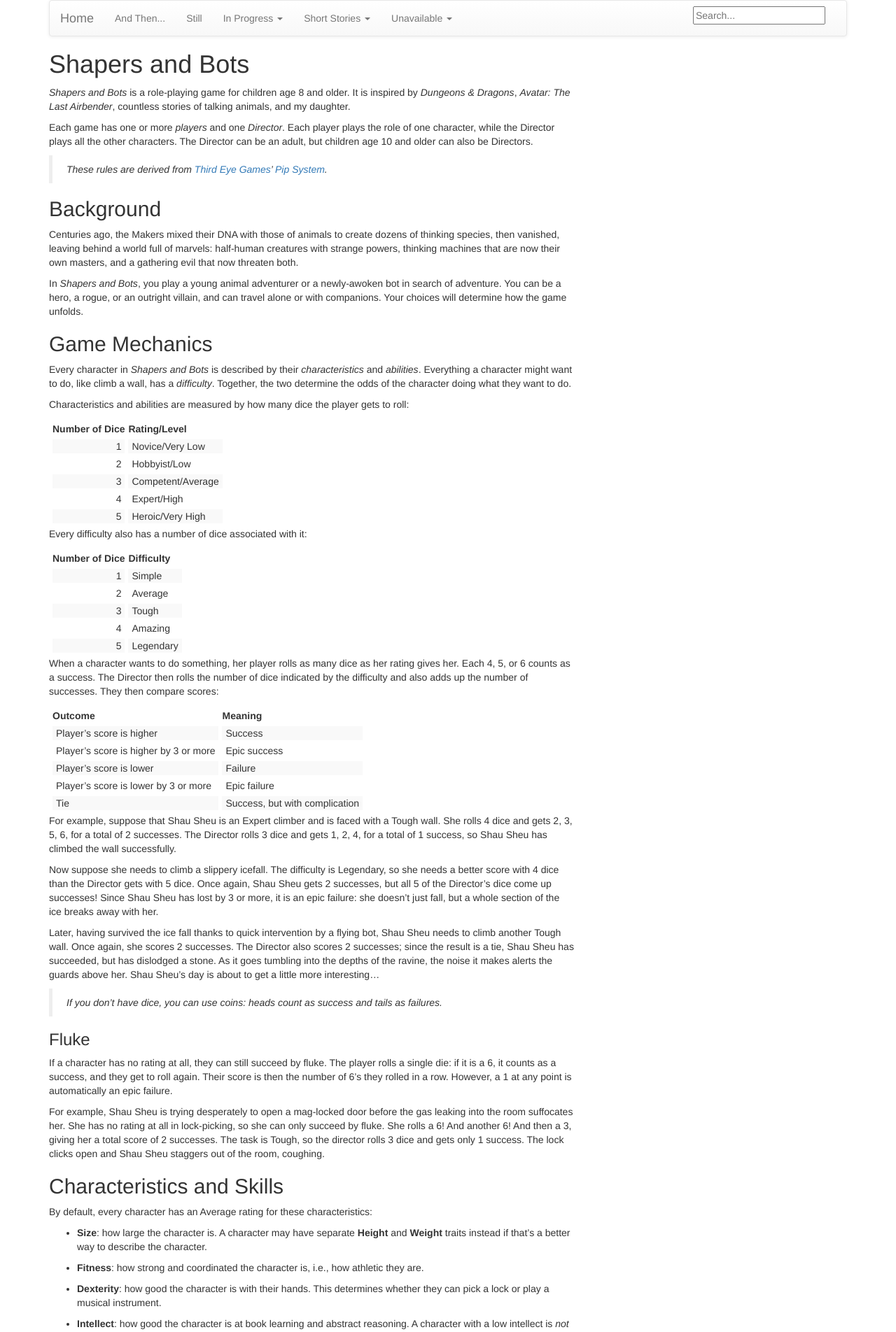
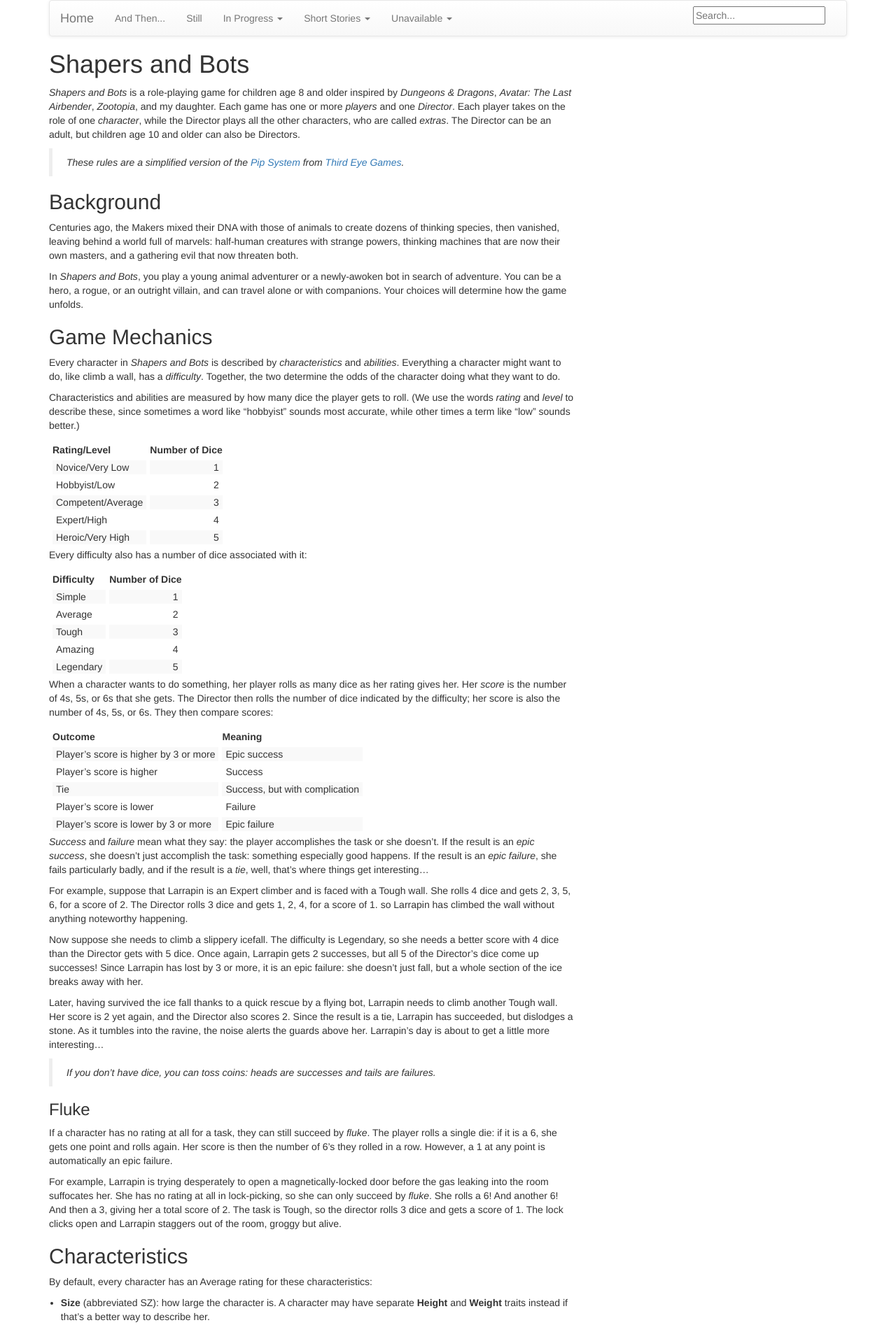
Before and after one commit to gvwilson/sensibleadventures, a Jekyll site: the page built from shapers/shapers.md, in a window 1280 px wide. Shown: the top 1904 px of the page at 70% size. Built offline with Jekyll 4.4.1, drawn with Linux system fonts in a browser that asks for light colours; nearby versions of some CDN libraries; library files that are not in the unit come from our copies; some of the changed text lies outside the part shown.

Commit message:
Tightening up Shapers and Bots

```diff
--- a/assets/site.css
+++ b/assets/site.css
@@ -1,21 +1,27 @@
 img.rss-icon {
     height: 1.1em;
 }
+
 table {
     border-collapse: separate;
     border-spacing:  5px;
 }
+
 td {
     vertical-align: top;
+    padding-left: 5px;
+    padding-right: 5px;
 }
+
 table > tbody > tr:nth-of-type(odd) {
     background-color: #f9f9f9;
 }
+
 blockquote {
     font-size: 100%;
     font-style: italic;
 }
-td {
-    padding-left: 5px;
-    padding-right: 5px;
+
+ol, ul {
+    padding-left: 1.2em;
 }
--- a/shapers/shapers.md
+++ b/shapers/shapers.md
@@ -4,20 +4,20 @@
 permalink: /shapers-and-bots/
 ---
 
-*Shapers and Bots* is a role-playing game for children age 8 and older.
-It is inspired by *Dungeons & Dragons*,
+*Shapers and Bots* is a role-playing game for children age 8 and older
+inspired by *Dungeons & Dragons*,
 *Avatar: The Last Airbender*,
-countless stories of talking animals,
+*Zootopia*,
 and my daughter.
-
 Each game has one or more *players* and one *Director*.
-Each player plays the role of one character,
-while the Director plays all the other characters.
+Each player takes on the role of one *character*,
+while the Director plays all the other characters,
+who are called *extras*.
 The Director can be an adult,
 but children age 10 and older can also be Directors.
 
-> These rules are derived from [Third Eye Games][third-eye]'
-> [Pip System][pip-system].
+> These rules are a simplified version of the [Pip System][pip-system]
+> from [Third Eye Games][third-eye].
 
 ## Background
 
@@ -38,129 +38,145 @@
 
 ## Game Mechanics
 
-Every character in *Shapers and Bots* is described by their *characteristics* and *abilities*.
+Every character in *Shapers and Bots* is described by *characteristics* and *abilities*.
 Everything a character might want to do,
 like climb a wall,
 has a *difficulty*.
 Together,
 the two determine the odds of the character doing what they want to do.
 
-Characteristics and abilities are measured by how many dice the player gets to roll:
+Characteristics and abilities are measured by how many dice the player gets to roll.
+(We use the words *rating* and *level* to describe these,
+since sometimes a word like "hobbyist" sounds most accurate,
+while other times a term like "low" sounds better.)
 
-| Number of Dice | Rating/Level      |
-| -------------: | ----------------- |
-| 1              | Novice/Very Low   |
-| 2              | Hobbyist/Low      |
-| 3              | Competent/Average |
-| 4              | Expert/High       |
-| 5              | Heroic/Very High  |
+| Rating/Level      | Number of Dice |
+| ----------------- | -------------: |
+| Novice/Very Low   | 1              |
+| Hobbyist/Low      | 2              |
+| Competent/Average | 3              |
+| Expert/High       | 4              |
+| Heroic/Very High  | 5              |
 
 Every difficulty also has a number of dice associated with it:
 
-| Number of Dice | Difficulty |
-| -------------: | ---------- |
-| 1              | Simple     |
-| 2              | Average    |
-| 3              | Tough      |
-| 4              | Amazing    |
-| 5              | Legendary  |
+| Difficulty | Number of Dice |
+| ---------- | -------------: |
+| Simple     | 1              |
+| Average    | 2              |
+| Tough      | 3              |
+| Amazing    | 4              |
+| Legendary  | 5              |
 
 When a character wants to do something,
 her player rolls as many dice as her rating gives her.
-Each 4, 5, or 6 counts as a success.
-The Director then rolls the number of dice indicated by the difficulty
-and also adds up the number of successes.
+Her *score* is the number of 4s, 5s, or 6s that she gets.
+The Director then rolls the number of dice indicated by the difficulty;
+her score is also the number of 4s, 5s, or 6s.
 They then compare scores:
 
 | Outcome                               | Meaning                        |
 | ------------------------------------- | ------------------------------ |
+| Player's score is higher by 3 or more | Epic success                   |
 | Player's score is higher              | Success                        |
-| Player's score is higher by 3 or more | Epic success                   |
+| Tie                                   | Success, but with complication |
 | Player's score is lower               | Failure                        |
 | Player's score is lower by 3 or more  | Epic failure                   |
-| Tie                                   | Success, but with complication |
+
+*Success* and *failure* mean what they say:
+the player accomplishes the task or she doesn't.
+If the result is an *epic success*,
+she doesn't just accomplish the task:
+something especially good happens.
+If the result is an *epic failure*,
+she fails particularly badly,
+and if the result is a *tie*,
+well,
+that's where things get interesting…
 
 For example,
-suppose that Shau Sheu is an Expert climber and is faced with a Tough wall.
-She rolls 4 dice and gets 2, 3, 5, 6, for a total of 2 successes.
-The Director rolls 3 dice and gets 1, 2, 4, for a total of 1 success,
-so Shau Sheu has climbed the wall successfully.
+suppose that Larrapin is an Expert climber and is faced with a Tough wall.
+She rolls 4 dice and gets 2, 3, 5, 6, for a score of 2.
+The Director rolls 3 dice and gets 1, 2, 4, for a score of 1.
+so Larrapin has climbed the wall without anything noteworthy happening.
 
 Now suppose she needs to climb a slippery icefall.
 The difficulty is Legendary,
 so she needs a better score with 4 dice than the Director gets with 5 dice.
-Once again, Shau Sheu gets 2 successes,
+Once again, Larrapin gets 2 successes,
 but all 5 of the Director's dice come up successes!
-Since Shau Sheu has lost by 3 or more,
+Since Larrapin has lost by 3 or more,
 it is an epic failure:
 she doesn't just fall,
 but a whole section of the ice breaks away with her.
 
 Later,
-having survived the ice fall thanks to quick intervention by a flying bot,
-Shau Sheu needs to climb another Tough wall.
-Once again, she scores 2 successes.
-The Director also scores 2 successes;
-since the result is a tie,
-Shau Sheu has succeeded,
-but has dislodged a stone.
-As it goes tumbling into the depths of the ravine,
-the noise it makes alerts the guards above her.
-Shau Sheu's day is about to get a little more interesting…
+having survived the ice fall thanks to a quick rescue by a flying bot,
+Larrapin needs to climb another Tough wall.
+Her score is 2 yet again,
+and the Director also scores 2.
+Since the result is a tie,
+Larrapin has succeeded,
+but dislodges a stone.
+As it tumbles into the ravine,
+the noise alerts the guards above her.
+Larrapin's day is about to get a little more interesting…
 
-> If you don't have dice, you can use coins:
-> heads count as success and tails as failures.
+> If you don't have dice, you can toss coins:
+> heads are successes and tails are failures.
 
 ### Fluke
 
-If a character has no rating at all,
-they can still succeed by fluke.
+If a character has no rating at all for a task,
+they can still succeed by *fluke*.
 The player rolls a single die:
 if it is a 6,
-it counts as a success,
-and they get to roll again.
-Their score is then the number of 6's they rolled in a row.
+she gets one point and rolls again.
+Her score is then the number of 6's they rolled in a row.
 However,
 a 1 at any point is automatically an epic failure.
 
 For example,
-Shau Sheu is trying desperately to open a mag-locked door
+Larrapin is trying desperately to open a magnetically-locked door
 before the gas leaking into the room suffocates her.
 She has no rating at all in lock-picking,
-so she can only succeed by fluke.
+so she can only succeed by *fluke*.
 She rolls a 6!
 And another 6!
 And then a 3,
-giving her a total score of 2 successes.
+giving her a total score of 2.
 The task is Tough,
-so the director rolls 3 dice and gets only 1 success.
-The lock clicks open and Shau Sheu staggers out of the room, coughing.
+so the director rolls 3 dice and gets a score of 1.
+The lock clicks open and Larrapin staggers out of the room,
+groggy but alive.
 
-## Characteristics and Skills
+## Characteristics
 
 By default,
 every character has an Average rating for these characteristics:
 
-- **Size**: how large the character is.
+- **Size** (abbreviated SZ): how large the character is.
   A character may have separate **Height** and **Weight** traits instead
-  if that's a better way to describe the character.
+  if that's a better way to describe her.
 
-- **Fitness**: how strong and coordinated the character is,
-  i.e.,
-  how athletic they are.
+- **Fitness** (FI): how strong and coordinated the character is.
+  Characters with a high fitness are good athletes.
 
-- **Dexterity**: how good the character is with their hands.
-  This determines whether they can pick a lock or play a musical instrument.
+- **Dexterity** (DX): how good the character is with her hands.
+  This determines how well she can pick locks,
+  play musical instruments,
+  or perform surgery.
 
-- **Intellect**: how good the character is at book learning and abstract reasoning.
-  A character with a low intellect is *not* stupid:
-  they just don't like solving logic puzzles.
+- **Intellect** (IQ): how good the character is at book learning and abstract reasoning.
+  A character with a low intellect is not necessarily stupid–she just isn't good at logic puzzles.
 
-- **Sight**, **Hearing**, and **Smell**.
-  Note that Smell includes the sense of taste.
+- **Sight**, **Hearing**, and **Smell**:
+  These measure exactly what their names say.
+  (Note that smell includes the sense of taste.)
 
 If they're going to be an important part of the game,
-extras (non-player characters) may have two more characteristics:
+extras (the non-player characters run by the Director)
+may have two more characteristics:
 
 - **Courage**: how brave the character is.
 
@@ -183,67 +201,76 @@
 
 ## Species
 
+Every living character belongs to a *species*.
+They all stand upright, speak, and have hands,
+but have fur (or feathers),
+and their feet look like animals' feet.
 Different species may have different defaults for the core traits:
 
-| Species   | Size      | Fitness   | Dexterity | IQ   | Sight     | Hearing | Smell | Special            |
-| --------- | --------: | --------: | --------: | ---: | --------: | ------: | ----: | ------------------ |
-| bear      | High      | High      | Low       |      | Low       |         | High  |                    |
-| bison     | High      |           | Very Low  |      | Low       |         |       | horns              |
-| eagle     | Low       | Very High |           |      | Very High | High    | Low   | flying             |
-| elephant  | Very High |           |           |      |           |         |       | prehensile trunk   |
-| fox       | Low       |           | High      | High |           |         | High  | carnivore          |
-| goat      |           |           |           |      |           |         |       | horns              |
-| kangaroo  |           | High      |           |      |           |         |       | leaping            |
-| lion      |           | High      |           |      |           | High    | High  | carnivore          |
-| monkey    | Low       |           | Very High | High | High      |         |       | prehensile tail    |
-| rabbit    | Very Low  |           |           |      |           | High    | High  | may go berserk     |
-| raccoon   | Low       |           | Very High |      | High      |         |       |                    |
-| rhino     | High      |           | Very Low  |      | Low       |         | High  |                    |
-| tiger     |           | High      |           |      |           | High    | High  | carnivore          |
-| turtle    | Low       | Low       | High      | High | Very Low  |         |       |                    |
-| wolf      |           | High      |           |      |           | High    | High  | carnivore          |
-| zebra     |           |           |           |      |           |         |       |                    |
+| Species   | Size      | Fitness   | Dexterity | Intellect | Sight     | Hearing | Smell | Special           |
+| --------- | --------- | --------- | --------- | --------- | --------- | ------- | ----- | ----------------- |
+| bear      | High      | High      | Low       |           | Low       |         | High  |                   |
+| bison     | High      |           | Very&nbsp;Low  |           | Low       |         |       | horns             |
+| eagle     | Low       | Very&nbsp;High |           |           | Very&nbsp;High | High    | Low   | flying            |
+| elephant  | Very&nbsp;High |           |           |           |           |         |       | trunk  |
+| fox       | Low       |           | High      | High      |           |         | High  | carnivore         |
+| goat      |           |           |           |           |           |         |       | horns             |
+| kangaroo  |           | High      |           |           |           |         |       | leaping           |
+| lion      |           | High      |           |           |           | High    | High  | carnivore         |
+| monkey    | Low       |           | Very&nbsp;High | High      | High      |         |       | tail   |
+| parrot    | Low       | Very&nbsp;High | High      |           |           |         |       | flying            |
+| rabbit    | Very&nbsp;Low  |           |           |           |           | High    | High  | goes berserk    |
+| raccoon   | Low       |           | Very&nbsp;High |           | High      |         |       |                   |
+| rhino     | High      |           | Very&nbsp;Low  |           | Low       |         | High  |                   |
+| sloth     |           |           | Low       | Very&nbsp;High | Low       |         |       | very slow  |
+| tiger     |           | High      |           |           |           | High    | High  | carnivore         |
+| turtle    | Low       | Low       | High      | High      | Very&nbsp;Low  |         |       |                   |
+| wolf      |           | High      |           |           |           | High    | High  | carnivore         |
+| zebra     |           |           |           |           |           |         |       |                   |
 
-Player may raise one trait by one level when they create a character,
-or two traits by one level each if they also *lower* one trait by one level.
+When a player creates a character,
+she may raise one characteristic by one level,
+or two characteristics by one level each if she also *lower* one characteristic by one level.
+She cannot raise one characteristic by two levels,
+and cannot raise any characteristic above Very High.
 
 *Example:
 Larrapin is a 15-year-old rabbit.
-Her player has raised her IQ from Average to High.*
+Her player has raised her Intellect from Average to High.*
 
 | Trait     | Rating   |
 | --------- | -------- |
 | Size      | Very Low |
 | Fitness   | Average  |
 | Dexterity | Average  |
-| IQ        | High     |
+| Intellect | High     |
 | Sight     | Average  |
 | Hearing   | High     |
 | Smell     | High     |
 
 *Ynge is a turtle.
 His player has raised his Size and Fitness,
-but has lowered his sense of Smell in exchange.
+but has lowered his sense of Smell in exchange.*
 
 | Trait     | Rating   |
 | --------- | -------- |
 | Size      | Average  |
 | Fitness   | Average  |
 | Dexterity | High     |
-| IQ        | High     |
+| Intellect | High     |
 | Sight     | Very Low |
 | Hearing   | Average  |
 | Smell     | Low      |
 
 ## Skills
 
-Every character has skills that they're particularly good at.
+Every character has *skills* that she has improved through practice and training.
 Some common skills are listed below
-along with the trait or traits they are based on.
-If a person doesn't have any special training,
-their ability in that skill is equal to their level in that trait
-(or the lower of their traits' levels if several are listed).
-If the base trait is "--" it means that characters don't have any ability at all by default.
+along with the characteristic they are based on.
+If a character doesn't have any special training,
+her ability in a skill is equal to their level in the characteristic it's based on.
+If the base is "--" it means that characters don't have any ability at all by default
+and have to rely on fluke rolls for success.
 
 | Acrobatics (FI)         | Acting/Disguise (IQ)   | Animal Handling (IQ)    |
 | Boating (--)            | Camouflage (--)        | Camping (FI)            |
@@ -262,30 +289,41 @@
 | Ventriloquism (--)      | Weapon ++ (FI)         |                         |
 
 The skills marked with "++" are actually categories,
-and each skill within the category must be learned separately:
+and specialties within each category must be mastered separately:
 
 - **Craft**: sewing, woodwork, baking, etc.
 - **Fine Art**: sculpture, painting, etc.
 - **Weapon**: sword, spear, pistol, etc.
 
-Characters may also have knowledge of history, a language, mathematics, science,
+A character may also have knowledge of history, a language, mathematics, science,
 or some other specialized field.
-A character's knowledge of any field is initially zero,
-and must all be learned.
-The Director may allow players to choose skills for their characters
-that are not on this list.
+Her knowledge of any field is initially zero:
+she can't even use fluke rolls to answer questions.
 
-A player may give their character one of the following:
+> The Director may allow players to choose skills for their characters
+> that are not on this list.
 
-- 5 skills raised 1 level.
-- 3 skills raised 1 level, 1 skill raised 2 levels.
-- 2 skills raised 2 levels, 1 skill raised 1 level.
-- 1 skill raised 3 levels, 2 skills raised 1 level.
+When a player is creating a character,
+she made improve the character's skills in one of the following ways:
 
-When raising skills,
+- Raise 5 skills by 1 level each.
+- Raise 3 skills by 1 level and 1 skill by 2 levels.
+- Raise 2 skills by 2 levels each and 1 skill by 1 level.
+- Raise 1 skill by 3 levels and 2 skills by 1 level each.
+
+| Skill 1  | Skill 2  | Skill 3  | Skill 4  | Skill 5  |
+| -------- | -------- | -------- | -------- | -------- |
+| 1 level  | 1 level  | 1 level  | 1 level  | 1 level  |
+| 2 levels | 1 level  | 1 level  | 1 level  |          |
+| 2 levels | 2 levels | 1 level  |          |          |
+| 3 levels | 1 level  | 1 level  |          |          |
+
+When raising skills that depend on a characteristic,
 start counting at Low,
 i.e.,
 giving a character an Average rating for Singing counts as raising it 2 levels, not 3.
+If the skill doesn't depend on a characteristic,
+start counting at Very Low.
 
 *Example:
 Larrapin grew up in the mountains.
@@ -293,22 +331,14 @@
 her Climbing by 2 levels from Average to Very High,
 and her First Aid to Low.
 (Remember,
-when starting with no base ability,
-Very Low doesn't count as a level.)*
-
-*Example:
-Suppose Larrapin is trying to escape a band of angry foxes.
-The Director decides that ski-jumping over a ravine is Challenging (target 13).
-Larrapin rolls two dice, gets a total of 5, adds 2 for her High ability,
-and tumbles into the ravine!*
+when a skill doesn't depend on a characteristic,
+raising it from nothing to Low counts.)
 
 ## Shaping
 
 A small number of animal characters have psychic powers
-that let them control the world with their mind.
-This is called *shaping*,
-and is almost always attuned to one aspect of reality.
-Those who have one of these abilities typically start with a rating of Very Low,
+that let them control or *shape* the world with their mind.
+Characters who can shape typically start with a rating of Very Low,
 which slowly improves with practice and training.
 The six most common kinds of shaping are:
 
@@ -336,38 +367,47 @@
 
 ## Conflict
 
-Sometimes adventurers are attacked and have to fight their way out of trouble.
+Sometimes adventurers have to fight their way out of trouble.
 Other times,
 they have to talk their way past a suspicious guard.
 Situations like this are called *conflicts*,
 and instead of beating a fixed difficulty,
-the player has to get a higher score than their opponent.
+the character has to get a higher score than her opponent.
 
 *Example:
 Larrapin doesn't have any particular training in hand-to-hand fighting,
 so her rating is Average.
 She has just been tackled by an angry monkey whose rating is High.
-Larrapin rolls two dice and gets a total of 8 (with no bonuses).
-The zebra rolls two dice and gets 7,
-but adds a bonus of 2 for a total of 9.
+Larrapin rolls two dice and gets a 3 and a 5 for a score of 1.
+The monkey is an Expert fighter,
+soe she rolls 3 dice and gets 2, 6, and 6 for a score of 2.
 Larrapin goes down!*
+
+## Injury
+
+Fill this in.
 
 ## Bots
 
 The Makers built bots to do everything from cleaning floors to mining the ocean floor.
-Since the Makers disappeared,
+Since they disappeared,
 the bots have repaired themselves however they can to keep themselves going,
-and made new bots whenever they can find the right materials.
+and made new bots whenever they can find the right parts.
 The result is that no two bots look or think exactly alike.
 One might have six short legs and a pair of mis-matched claws for arms,
 while another might use two rotor fans to fly,
 but have only a single slender manipulator to pick things up.
 
-Bots have Size, Fitness, Coordination, and IQ scores just like animal characters.
+Bots have Size, Fitness, Dexterity, and Intellect scores just like animal characters.
 Their Sight and Hearing scores are Average by default,
-but only a few bots have any sense of smell or taste at all.
+but only a few bots have any sense of Smell at all.
 (Most regard smell as slightly icky,
 and would prefer that living creatures didn't talk about it so much.)
+
+> We are working on a point system to help players create bot characters
+> that are neither too weak nor too powerful.
+> Until it's ready,
+> bot characters will almost always be created by the Director.
 
 ## Example Characters
 
@@ -375,31 +415,32 @@
 
 Madica is a teenage fox.
 She has worked on her parents' fishing boat every day since she was a child,
-so she is quite healthy.
+so while she's small,
+she's in good health.
 She has a keen nose,
 and is also very good with her hands:
 she's had a lot of practice tying knots and mending nets,
-and her mother has taught her a bit of singing and stage magic.
+and her mother has taught her how to sing.
 
 | Trait     | Rating  | Skill        | Rating    |
 | --------- | ------- | ------------ | --------- |
 | Size      | Low     | Boating      | Very High |
 | Fitness   | Average | Fishing      | Very High |
 | Dexterity | High    | Swimming     | High      |
-| IQ        | Average | Knots        | High      |
-| Sight     | Average | Stage Magic  | Low       |
-| Hearing   | Average | Singing      | High      |
-| Smell     | High    | Quarterstaff | High      |
+| Intellect | Average | Knots        | High      |
+| Sight     | Average | Singing      | High      |
+| Hearing   | Average | Quarterstaff | High      |
+| Smell     | High    |              |           |
 
 ### Rhymes With Orange
 
 Rhymes With Orange was built to clean windows on ultra-tall skyscrapers.
 It has long spidery limbs with suction cups for climbing,
 but a very small body.
-It also has a storage tank built into its back that can hold up to 5 liters,
+It also has a 5-liter storage tank built into its back,
 and has modified the water jets on its arms to squirt almost any kind of liquid.
 Rhymes With Orange's battery was damaged years ago
-in an accident that robbed it of most of its memories.
+in an accident that also robbed it of most of its memories.
 It can only go 3-4 days without being recharged by another bot,
 so it is constantly doing odd jobs in exchange for power
 or gambling to try to win a recharge.
@@ -407,7 +448,7 @@
 
 | Trait     | Rating  | Skill        | Rating    |
 | --------- | ------- | ------------ | --------- |
-| Height    | High    | Climbing     | Extreme   |
+| Height    | High    | Climbing     | Very High |
 | Weight    | Low     | Acrobatics   | Very High |
 | Fitness   | Average | Gambling     | Very High |
 | Dexterity | Average | Squirting    | High      |
```
Also changed, not shown: other parts of shapers/shapers.md (+5 -2 lines), 1 other file.
